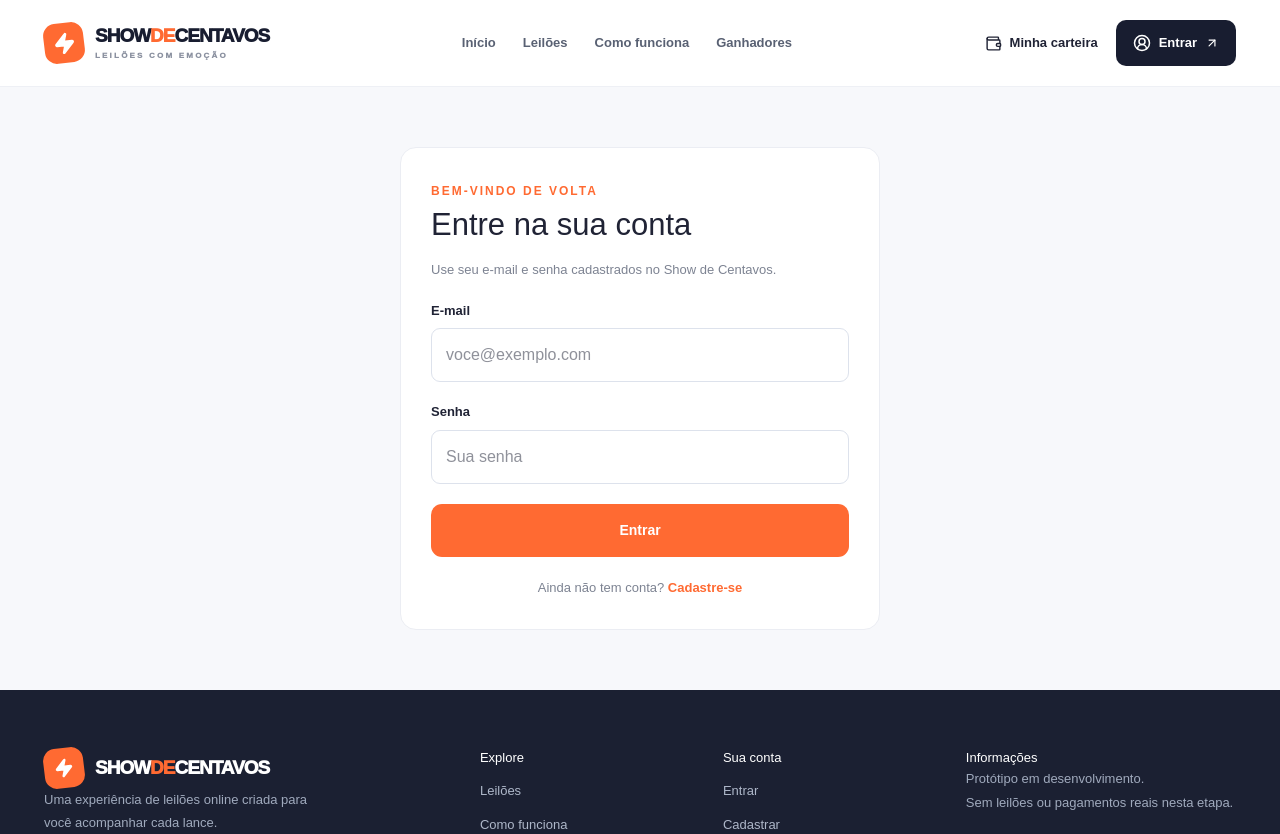
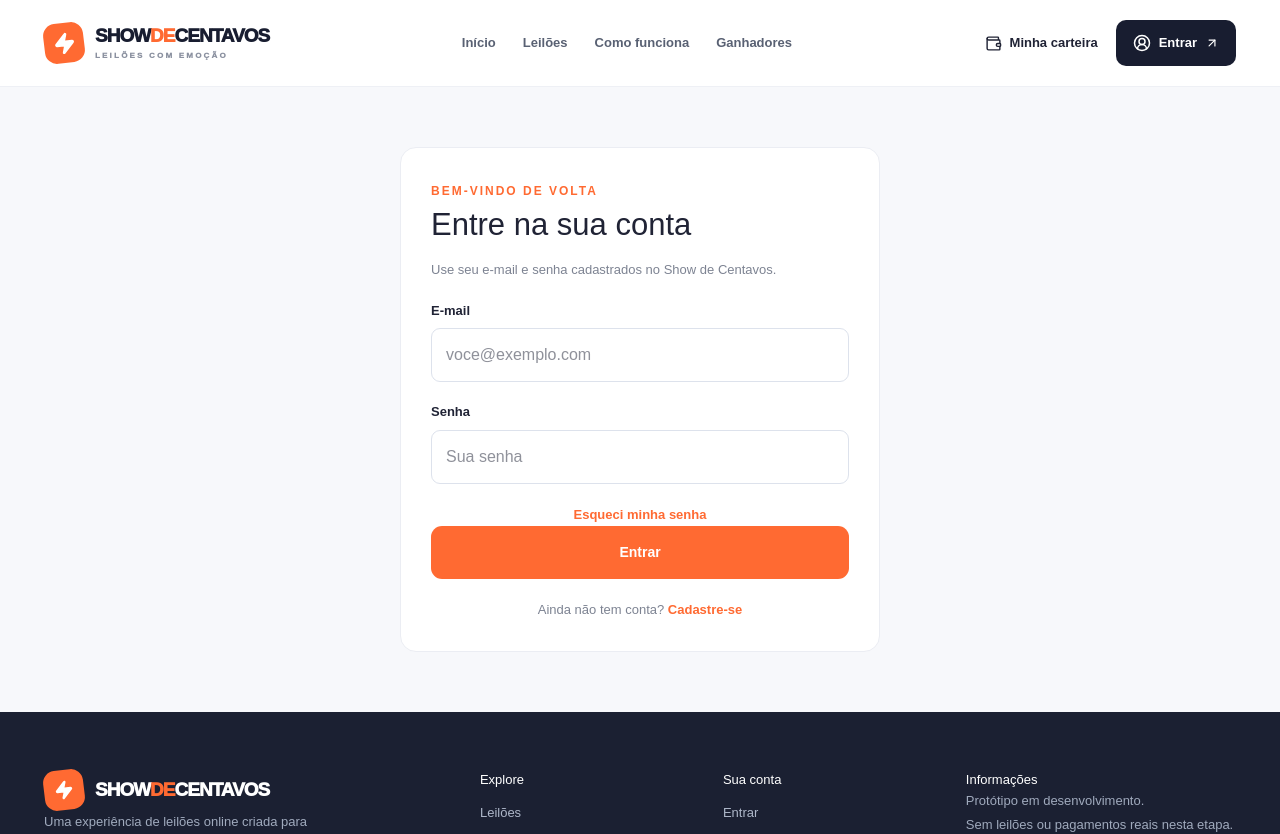
Before and after one commit to joieloliveira/showDeCentavos-app, a Next.js app: page /login in a window 1280 px wide. Shown: the top 834 px of the page. Built offline with nearby package versions, Linux system fonts and the light colour scheme; no server answers.

Commit message:
Add forgot password navigation to login form

```diff
--- a/components/forms/LoginForm.tsx
+++ b/components/forms/LoginForm.tsx
@@ -27,6 +27,6 @@ export function LoginForm() {
       <label className="field"><span>E-mail</span><input type="email" autoComplete="email" placeholder="voce@exemplo.com" {...register('email')} />{errors.email && <div className="field-error">{errors.email.message}</div>}</label>
       <label className="field"><span>Senha</span><input type="password" autoComplete="current-password" placeholder="Sua senha" {...register('password')} />{errors.password && <div className="field-error">{errors.password.message}</div>}</label>
       {apiError && <p className="field-error" role="alert">{apiError}</p>}
-      <button className="btn-primary full-btn" type="submit" disabled={isSubmitting}>{isSubmitting ? 'Entrando...' : 'Entrar'}</button>
+      <p className="center-note"><Link href="/forgot-password">Esqueci minha senha</Link></p><button className="btn-primary full-btn" type="submit" disabled={isSubmitting}>{isSubmitting ? 'Entrando...' : 'Entrar'}</button>
     </form><p className="center-note">Ainda não tem conta? <Link href="/register">Cadastre-se</Link></p></div>;
 }
```
